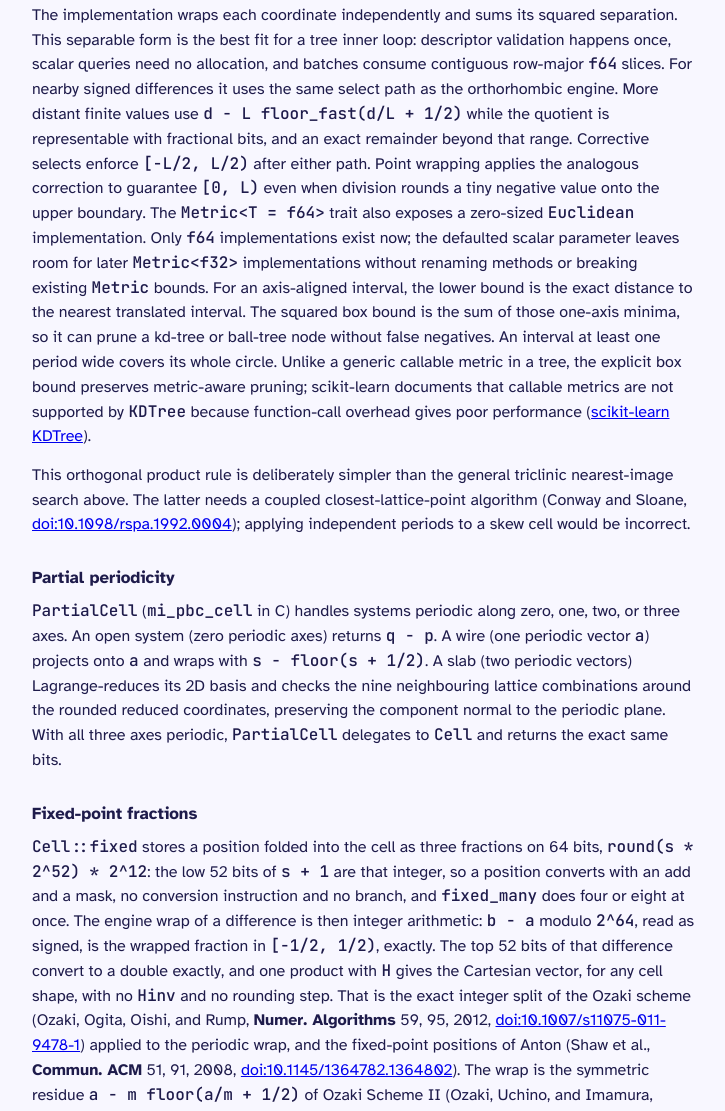
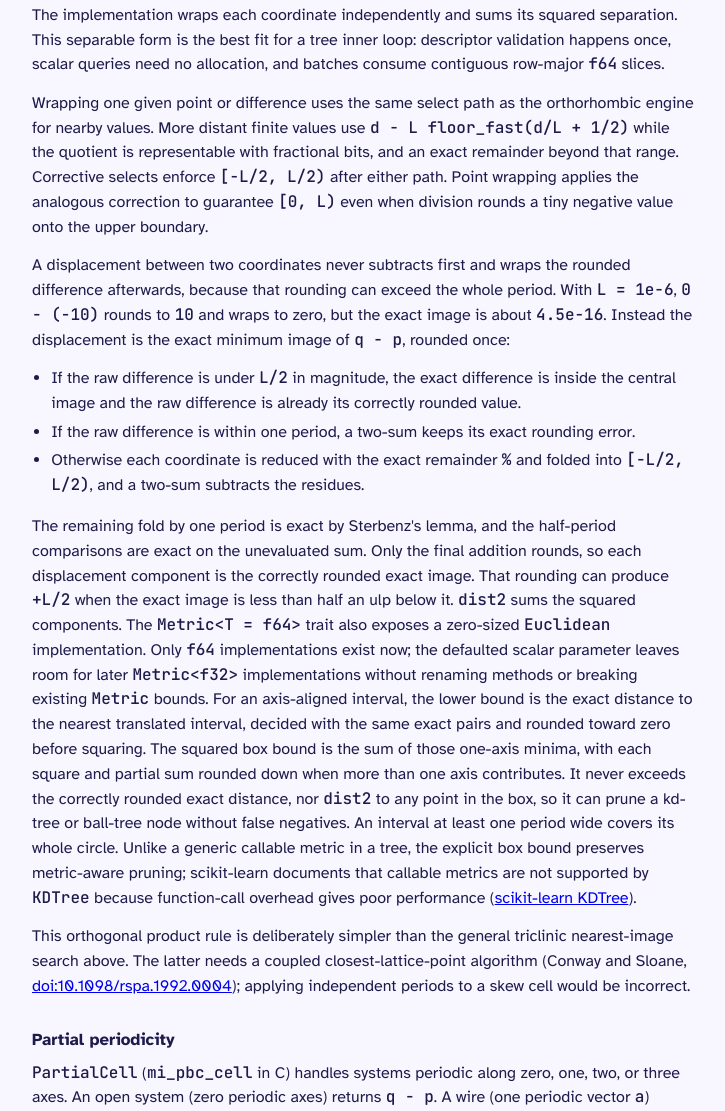
Before and after one commit to lode-org/minimage, a plain HTML site: page website/explanation.html in a window 1280 px wide. Shown: the part 3648-4759 px from the top of the page, without its empty margins (276-1001 px from the left). Drawn offline with Linux system fonts and the light colour scheme.

Commit message:
docs: describe exact N-dimensional minimum images
The explanation still described subtracting and then wrapping with
floor_fast for displacements, and the newsfragment named displacement
and dist2_pairs functions that the N-dimensional C API does not have.
Describe the exact two-sum and remainder path, the single final
rounding, and the rounded-down bounds, and list only the C symbols that
exist.

```diff
--- a/website/explanation.html
+++ b/website/explanation.html
@@ -291,22 +291,54 @@ physically duplicating all periodic images
 The implementation wraps each coordinate independently and sums its
 squared separation. This separable form is the best fit for a tree
 inner loop: descriptor validation happens once, scalar queries need no
-allocation, and batches consume contiguous row-major <code>f64</code> slices. For
-nearby signed differences it uses the same select path as the
-orthorhombic engine. More distant finite values use
+allocation, and batches consume contiguous row-major <code>f64</code> slices.
+</p>
+
+<p>
+Wrapping one given point or difference uses the same select path as the
+orthorhombic engine for nearby values. More distant finite values use
 <code>d - L floor_fast(d/L + 1/2)</code> while the quotient is representable with
 fractional bits, and an exact remainder beyond that range. Corrective
 selects enforce <code>[-L/2, L/2)</code> after either path. Point wrapping applies
 the analogous correction to guarantee <code>[0, L)</code> even when division
 rounds a tiny negative value onto the upper boundary.
+</p>
+
+<p>
+A displacement between two coordinates never subtracts first and wraps
+the rounded difference afterwards, because that rounding can exceed the
+whole period. With <code>L = 1e-6</code>, <code>0 - (-10)</code> rounds to <code>10</code> and wraps to
+zero, but the exact image is about <code>4.5e-16</code>. Instead the
+displacement is the exact minimum image of <code>q - p</code>, rounded once:
+</p>
+
+<ul class="org-ul">
+<li>If the raw difference is under <code>L/2</code> in magnitude, the exact
+difference is inside the central image and the raw difference is
+already its correctly rounded value.</li>
+<li>If the raw difference is within one period, a two-sum keeps its
+exact rounding error.</li>
+<li>Otherwise each coordinate is reduced with the exact remainder <code>%</code> and
+folded into <code>[-L/2, L/2)</code>, and a two-sum subtracts the residues.</li>
+</ul>
+
+<p>
+The remaining fold by one period is exact by Sterbenz's lemma, and the
+half-period comparisons are exact on the unevaluated sum. Only the final
+addition rounds, so each displacement component is the correctly rounded
+exact image. That rounding can produce <code>+L/2</code> when the exact image is
+less than half an ulp below it. <code>dist2</code> sums the squared components.
 The <code>Metric&lt;T = f64&gt;</code> trait also exposes a zero-sized <code>Euclidean</code>
 implementation. Only <code>f64</code> implementations exist now; the defaulted
 scalar parameter leaves room for later <code>Metric&lt;f32&gt;</code> implementations
 without renaming methods or breaking existing <code>Metric</code> bounds. For
 an axis-aligned interval, the lower bound is the exact distance to the
-nearest translated interval. The squared box bound is the sum of those
-one-axis minima, so it can prune a kd-tree or ball-tree node without
-false negatives. An interval at least one period wide covers its whole
+nearest translated interval, decided with the same exact pairs and
+rounded toward zero before squaring. The squared box bound is the sum of
+those one-axis minima, with each square and partial sum rounded down
+when more than one axis contributes. It never exceeds the correctly
+rounded exact distance, nor <code>dist2</code> to any point in the box, so it can
+prune a kd-tree or ball-tree node without false negatives. An interval at least one period wide covers its whole
 circle. Unlike a generic callable metric in a tree, the explicit box
 bound preserves metric-aware pruning; scikit-learn documents that
 callable metrics are not supported by <code>KDTree</code> because function-call
```
Also changed, not shown: 2 other files.
